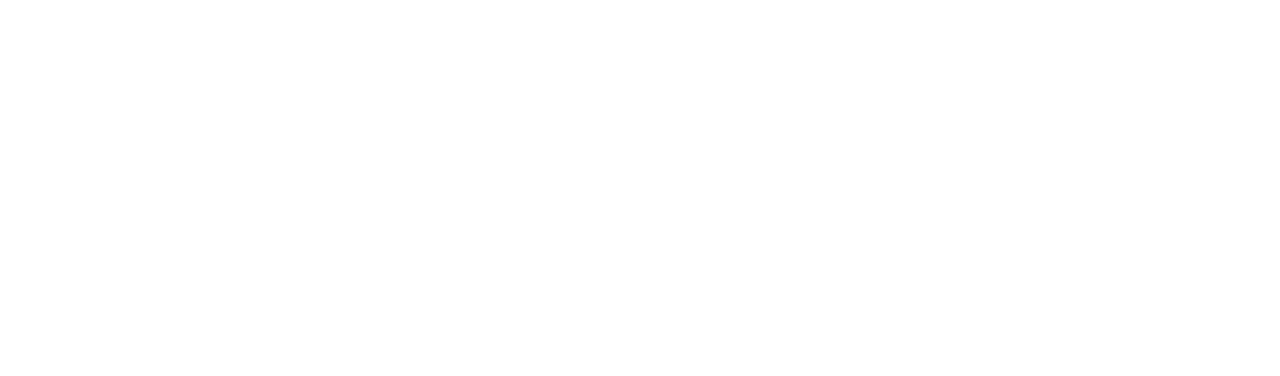
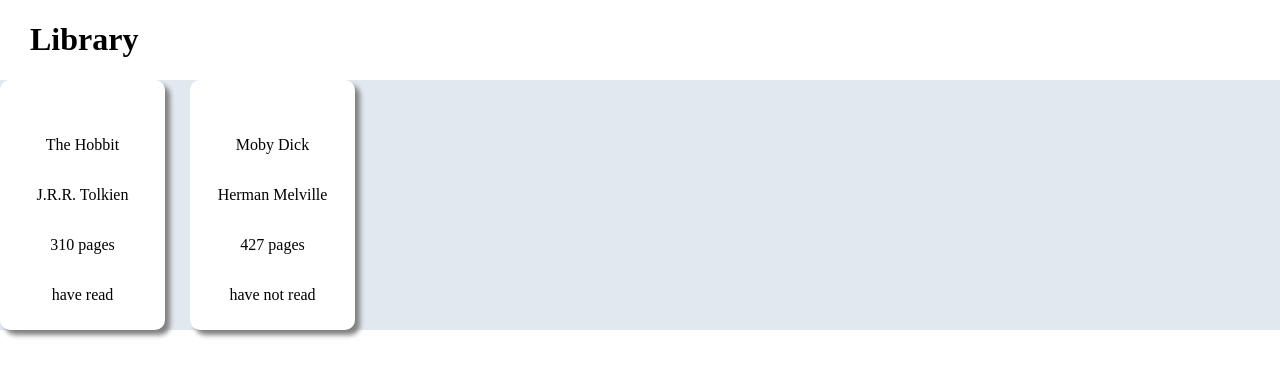
Before and after one commit to foulhowell/odin-library, a plain HTML site: page index.html in a window 1280 px wide. Drawn offline with Linux system fonts and the light colour scheme.

Commit message:
Added displayLibrary function to display books and hardcoded books for testing.

```diff
--- a/index.html
+++ b/index.html
@@ -6,9 +6,14 @@
     <meta name="viewport" content="width=device-width, initial-scale=1.0">
     <link rel="stylesheet" href="styles.css">
     <script src="script.js" defer></script>
-    <title>Document</title>
+    <title>Library</title>
 </head>
 <body>
+    <div class="header">
+        <h1>Library</h1>
+    </div>
+    <div class="container">
 
+    </div>
 </body>
 </html>
--- a/script.js
+++ b/script.js
@@ -0,0 +1,57 @@
+let myLibrary = [];
+
+function Book(title, author, pages, read) {
+    this.title = title;
+    this.author = author;
+    this.pages = pages;
+    this.read = read;
+}
+
+function addBookToLibrary() {
+
+}
+
+function displayLibrary(myLibrary) {
+    for (const book of myLibrary) {
+        displayBook(book);
+    }
+}
+
+function displayBook(book) {
+    let newBook = document.createElement('div');
+    newBook.classList.add('card');
+
+    // Displays book's title
+    let bookTitle = document.createElement('p');
+    bookTitle.textContent = book.title;
+    newBook.appendChild(bookTitle);
+
+    // Displays book's author
+    let bookAuthor = document.createElement('p');
+    bookAuthor.textContent = book.author;
+    newBook.appendChild(bookAuthor);
+
+    // Displays book's page count
+    let bookPages = document.createElement('p');
+    bookPages.textContent = book.pages + " pages";
+    newBook.appendChild(bookPages);
+
+    // Displays if you have read the book
+    let bookRead = document.createElement('p');
+    if (book.read === true) {
+        bookRead.textContent = "have read"
+    }
+    else {
+        bookRead.textContent = "have not read"
+    }
+    newBook.appendChild(bookRead);
+
+    container.appendChild(newBook);
+}
+
+const container = document.querySelector('.container');
+
+myLibrary[0] = new Book("The Hobbit", "J.R.R. Tolkien", 310, true);
+myLibrary[1] = new Book("Moby Dick", "Herman Melville", 427, false);
+
+displayLibrary(myLibrary);
--- a/styles.css
+++ b/styles.css
@@ -0,0 +1,30 @@
+body {
+    margin: 0;
+}
+
+.header {
+    display: grid;
+    gap: 25px;
+    align-items: flex-start;
+    justify-content: flex-start;
+    padding-left: 30px;
+}
+
+.container {
+    background-color: rgba(226,232,240,255);
+    display: flex;
+    gap: 25px;
+}
+
+.card {
+    background-color: #FFFFFF;
+    color: black;
+    text-align: center;
+    border-radius: 10px;
+    padding: 40px 20px 10px;
+    border-left: 10px solid var(--secondary-color);
+    width: 125px;
+    display: flex;
+    flex-direction: column;
+    box-shadow: 5px 5px 5px gray;
+}
```
